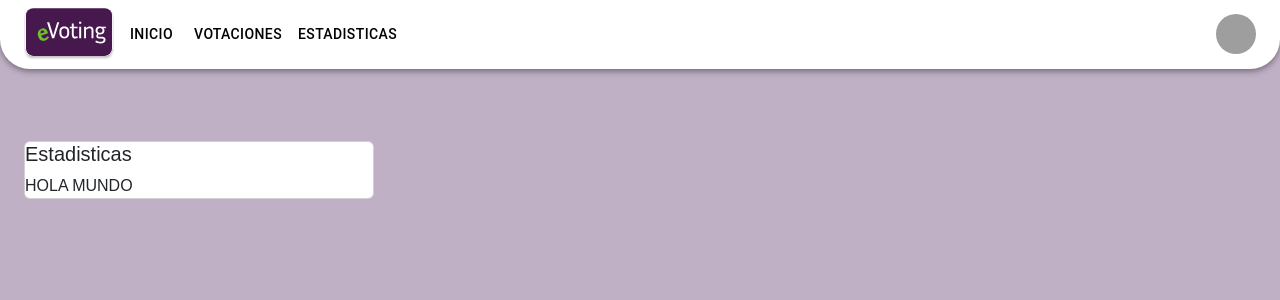
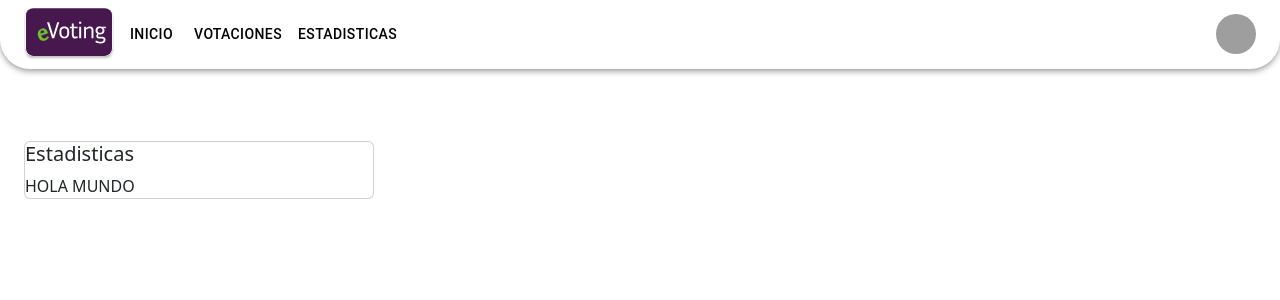
Before and after one commit to Blockchain-2024-20-Evoting/evoting-react-test, a React (Vite) app in the folder react-app/: page /estadisticas in a window 1280 px wide. Shown: the top 300 px of the page. Built offline with nearby package versions, Linux system fonts and the light colour scheme; grey boxes are pictures that could not be loaded.

Commit message:
feat: correccion2

```diff
--- a/react-app/src/Router.tsx
+++ b/react-app/src/Router.tsx
@@ -1,3 +1,4 @@
+// src/Router.tsx
 import React from "react";
 import { Route, Routes } from "react-router-dom";
 import { HomePage } from "./screens/home/Home";
@@ -5,28 +6,26 @@ import { LoginPage } from "./screens/login/Login";
 import { RouterLayout } from "./components/RouterLayout";
 import { VotacionesPage } from "./screens/votaciones/Votaciones";
 import { EstadisticasPage } from "./screens/estadisticas/Estadisticas";
-import { Box } from "@mui/material";
-import "./index.css";
+import Dashboard from "./screens/dashboard/Dashboard";
+import UserForm from "./components/UserForm";
+import CandidateAndPartyForm from "./components/CandidateAndPartyForm";
+import EleccionesForm from "./components/EleccionesForm"; // Importa EleccionesForm
 
 export const AppRouter: React.FC<{}> = () => {
   return (
-    <Box
-      sx={{
-        background: "#BFB0C5",
-        minHeight: "100vh",
-        fontFamily: "'Lexend Deca', sans-serif", // Corregido: 'fontfamily' a 'fontFamily'
-        fontWeight: 500, // Corregido: 'font-weight' a 'fontWeight'
-        fontStyle: "normal", // Corregido: 'font-style' a 'fontStyle'
-      }}
-    >
     <Routes>
       <Route path="/" element={<RouterLayout />}>
         <Route path="/" element={<HomePage />} />
         <Route path="/votaciones" element={<VotacionesPage />} />
         <Route path="/estadisticas" element={<EstadisticasPage />} />
         <Route path="/login" element={<LoginPage />} />
+        <Route path="/dashboard" element={<Dashboard />}>
+          <Route path="usuarios" element={<UserForm />} />
+          <Route path="candidatos" element={<CandidateAndPartyForm />} />
+          <Route path="elecciones" element={<EleccionesForm />} />{" "}
+          {/* Nueva ruta para EleccionesForm */}
+        </Route>
       </Route>
     </Routes>
-    </Box>
   );
 };
```
Lines whose indentation alone changed are shown as unchanged.
